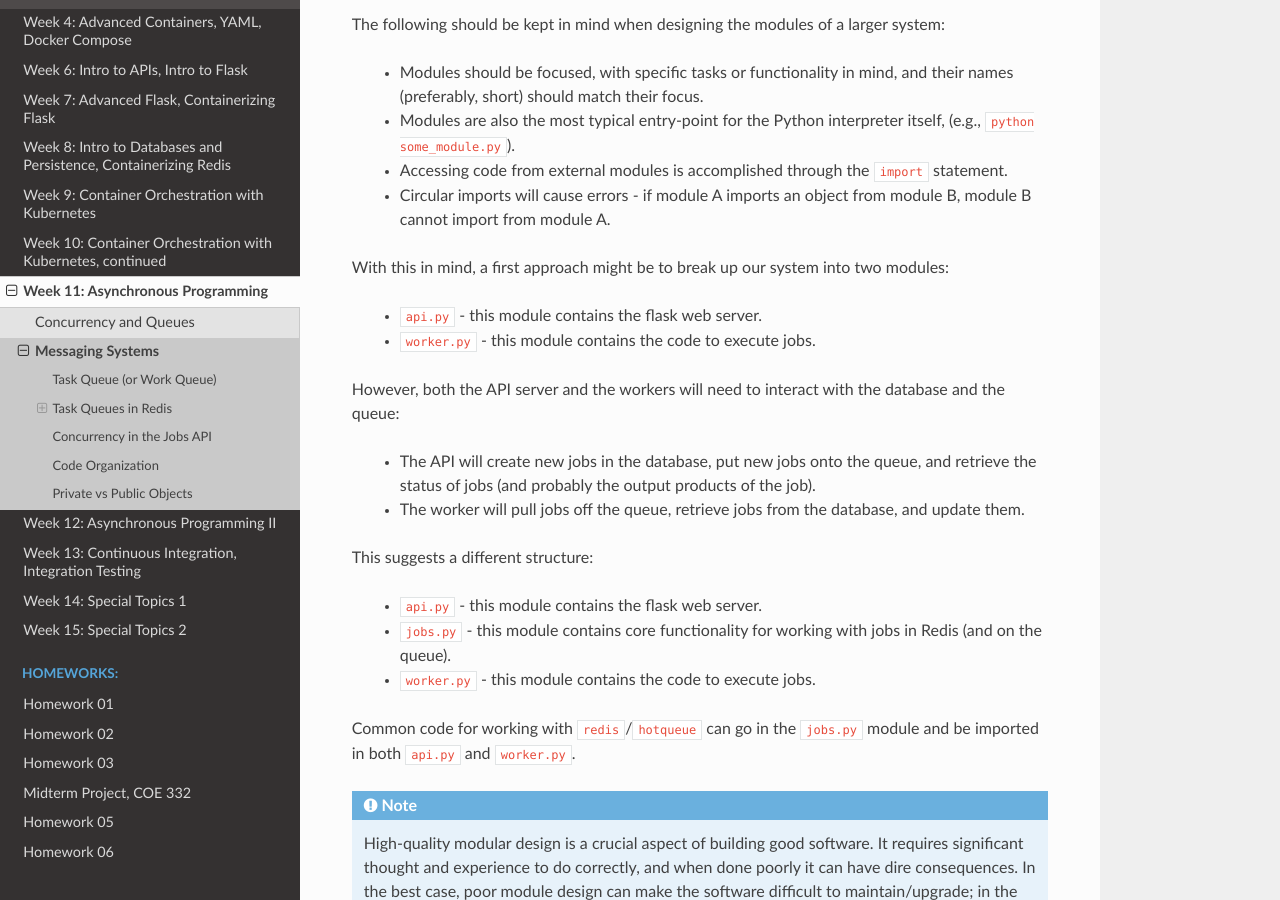
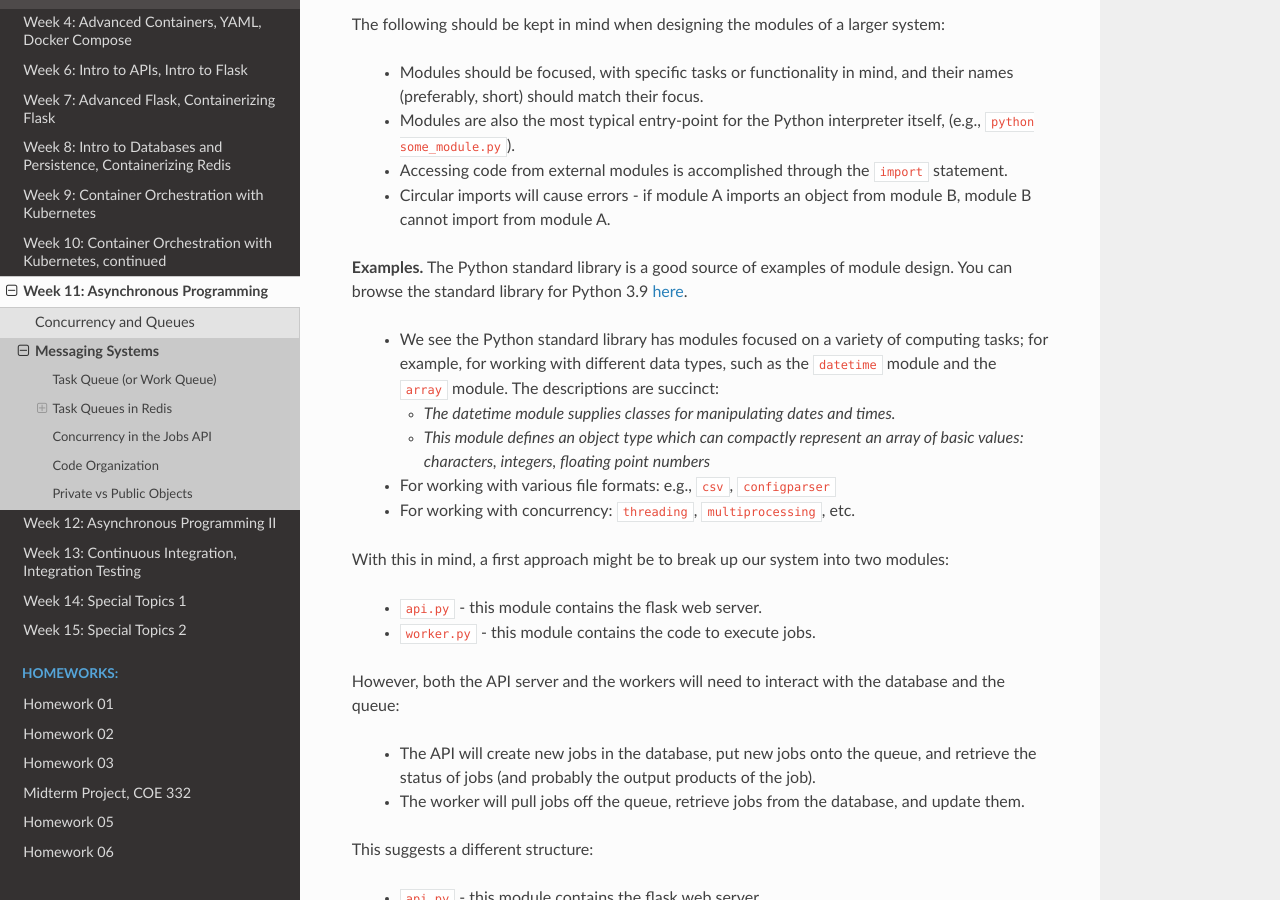
Before and after one commit to TACC/coe-332-sp21, a Sphinx documentation site: the page built from docs/week11/messaging.rst, in a window 1280 px wide and 900 px high, scrolled down 3445 px. Built offline with Sphinx 7.4.7 and the Read the Docs theme 2.0.0, drawn with Linux system fonts in a browser that asks for light colours; some of the changed text lies outside the part shown.

Commit message:
added some more examples

```diff
--- a/docs/week11/messaging.rst
+++ b/docs/week11/messaging.rst
@@ -151,6 +151,19 @@ The following should be kept in mind when designing the modules of a larger syst
   * Accessing code from external modules is accomplished through the ``import`` statement.
   * Circular imports will cause errors - if module A imports an object from module B, module B cannot import from module A.
 
+**Examples.** The Python standard library is a good source of examples of module design. You can browse the
+standard library for Python 3.9 `here <https://docs.python.org/3/library/>`_.
+
+  * We see the Python standard library has modules focused on a variety of computing tasks; for example, for working
+    with different data types, such as the ``datetime`` module and the ``array`` module.  The descriptions are succinct:
+
+    * *The datetime module supplies classes for manipulating dates and times.*
+    * *This module defines an object type which can compactly represent an array of basic values: characters, integers, floating point numbers*
+
+  * For working with various file formats: e.g., ``csv``, ``configparser``
+  * For working with concurrency: ``threading``, ``multiprocessing``, etc.
+
+
 With this in mind, a first approach might be to break up our system into two modules:
 
   * ``api.py`` - this module contains the flask web server.
@@ -195,6 +208,15 @@ concepts - in practice, more advanced/robust approaches are used.
 
   * We will name private objects starting with a single underscore (``_``) character.
   * If an object does not start with an underscore, it should be considered public.
+
+We can see public and private objects in use within the standard library as well. If we open up the source code for the
+``datetime`` module, which can be found `here <https://github.com/python/cpython/blob/3.9/Lib/datetime.py>`_ we see a mix
+of public and private objects and methods.
+
+  * Private objects are listed first.
+  * Public objects start on `line 473 <https://github.com/python/cpython/blob/3.9/Lib/datetime.py#L473>`_ with
+    the ``timedelta`` class.
+
 
 **Exercise.** Create three files, ``api.py``, ``worker.py`` and ``jobs.py`` in your local repository, and update
 them by working through the following example.
```
